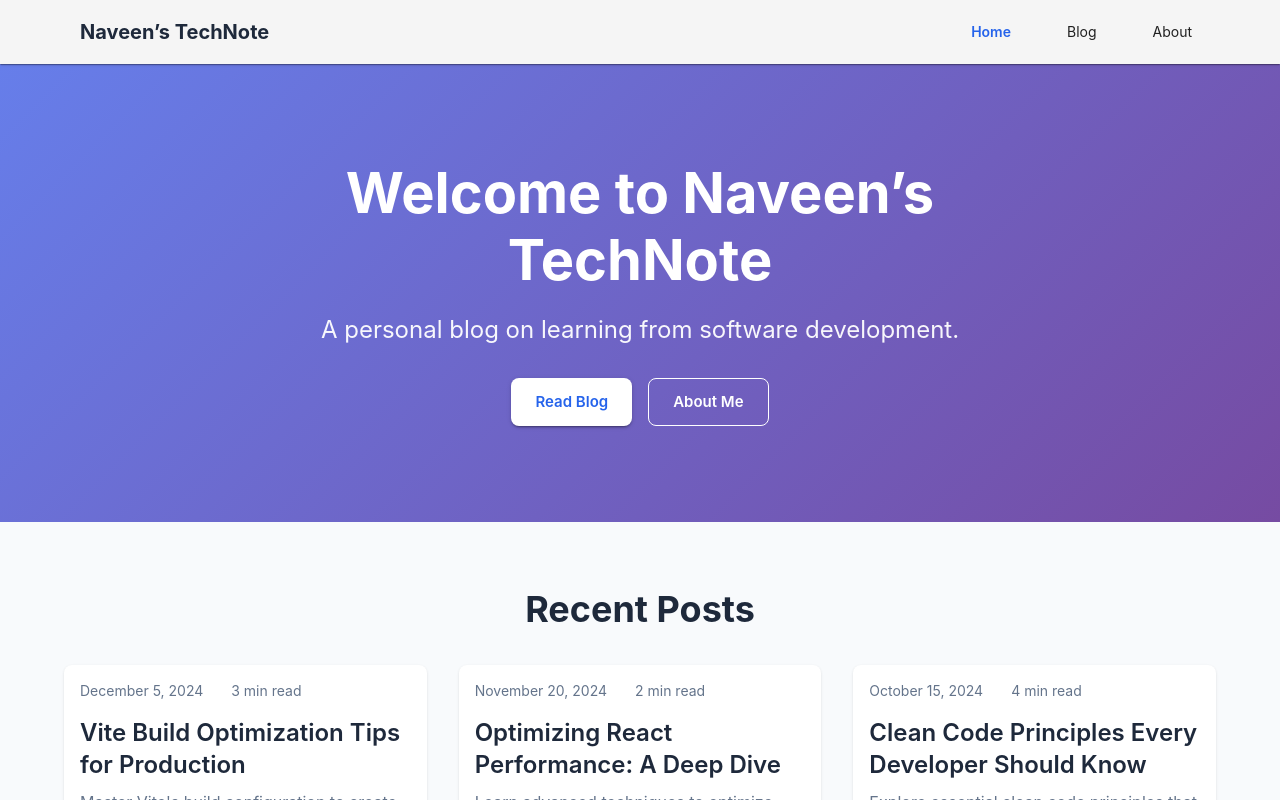
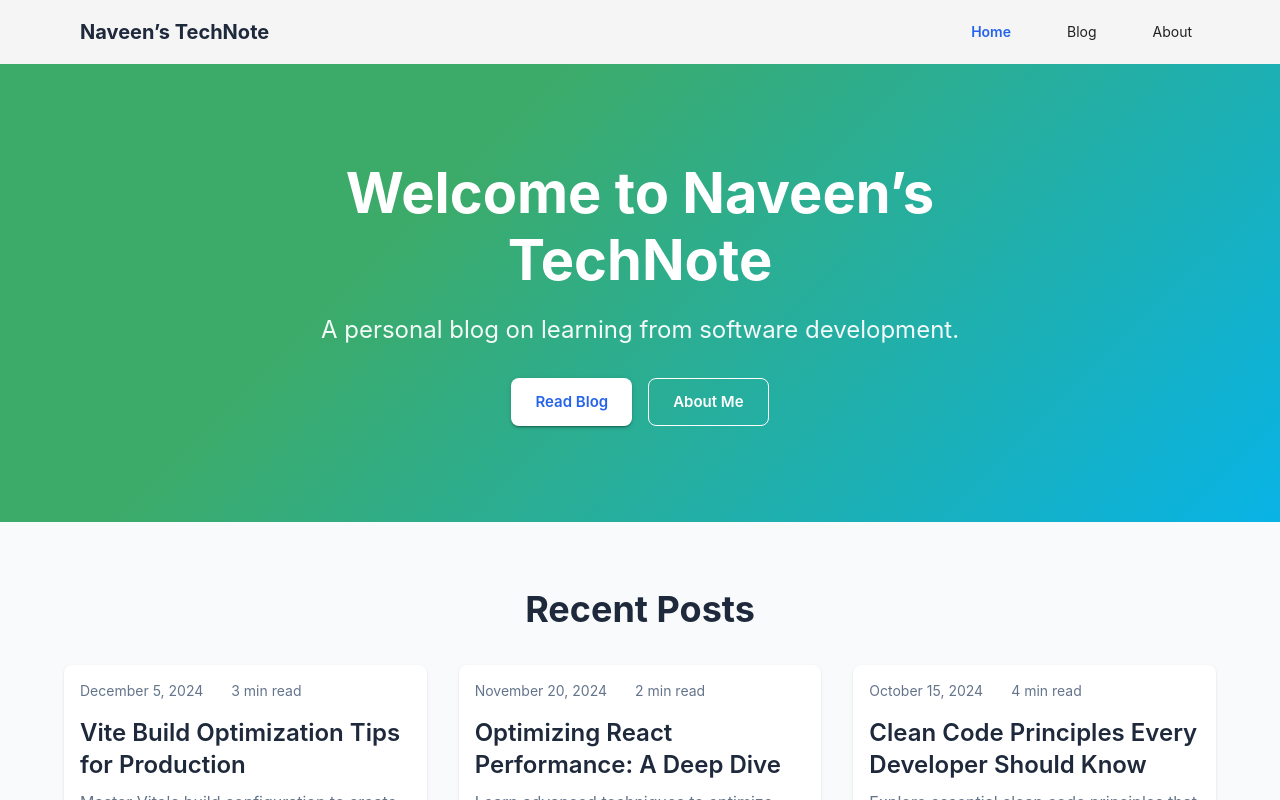
Before and after one commit to nvnkmrm/nvnkmrm.github.io, a React (Vite) app: page / in a window 1280 px wide. Shown: the top 800 px of the page. Built offline with nearby package versions, Linux system fonts and the light colour scheme; some icons are missing.

Commit message:
Update header and homepage

```diff
--- a/src/components/Header.tsx
+++ b/src/components/Header.tsx
@@ -20,7 +20,7 @@ export default function Header() {
   };
 
   return (
-    <AppBar position="sticky" color="default" elevation={1}>
+    <AppBar position="sticky" color="default" elevation={0}>
       <Container maxWidth="lg">
         <Toolbar disableGutters sx={{ py: 1 }}>
           <CodeIcon sx={{ mr: 1, color: "primary.main" }} />
--- a/src/pages/HomePage.tsx
+++ b/src/pages/HomePage.tsx
@@ -23,7 +23,7 @@ export default function HomePage() {
       {/* Hero Section */}
       <Box
         sx={{
-          background: "linear-gradient(135deg, #667eea 0%, #764ba2 100%)",
+          background: "linear-gradient(135deg, #3CAB6A 33%, #08B3E5 100%)",
           color: "white",
           py: { xs: 8, md: 12 },
           textAlign: "center",
```
